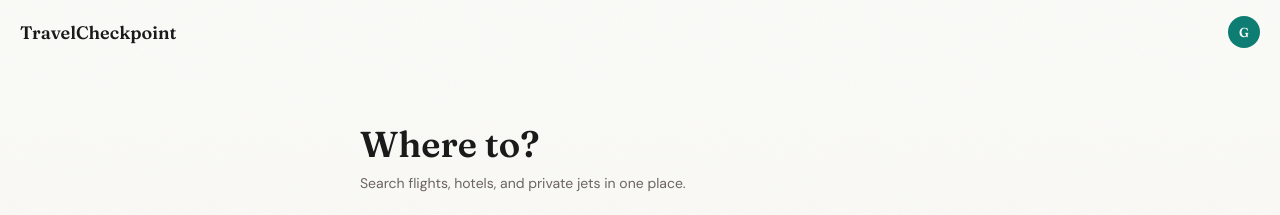
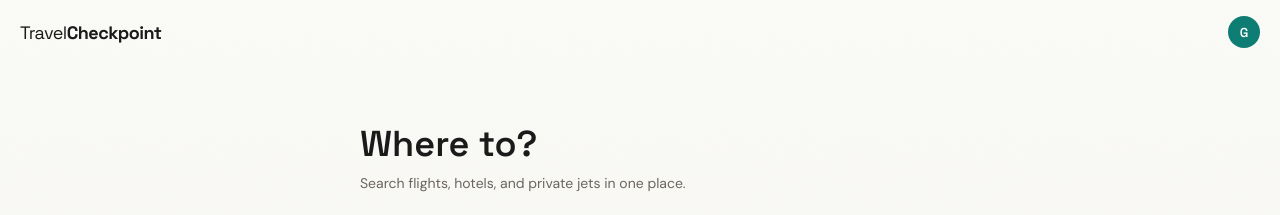
Before and after one commit to lineage007/travelcheckpoint, a Next.js app: page / in a window 1280 px wide. Shown: the top 215 px of the page. Built offline with nearby package versions, Linux system fonts and the light colour scheme.

Commit message:
design: Space Grotesk display font, modern wordmark with light/bold treatment, tighter kerning

```diff
--- a/src/app/globals.css
+++ b/src/app/globals.css
@@ -1,4 +1,4 @@
-@import url('https://fonts.googleapis.com/css2?family=Fraunces:ital,opsz,wght@0,9..144,300;0,9..144,400;0,9..144,500;0,9..144,600;0,9..144,700&family=DM+Sans:ital,wght@0,300;0,400;0,500;0,600;0,700&family=JetBrains+Mono:wght@400;500;600;700&display=swap');
+@import url('https://fonts.googleapis.com/css2?family=Space+Grotesk:wght@300;400;500;600;700&family=DM+Sans:ital,wght@0,300;0,400;0,500;0,600;0,700&family=JetBrains+Mono:wght@400;500;600;700&display=swap');
 
 :root {
   --bg-page: #FAFAF7;
@@ -19,7 +19,7 @@
   --status-warning-bg: #FEF4E4;
   --status-danger: #C4462A;
   --status-danger-bg: #FCEEE8;
-  --font-display: 'Fraunces', serif;
+  --font-display: 'Space Grotesk', sans-serif;
   --font-body: 'DM Sans', sans-serif;
   --font-mono: 'JetBrains Mono', monospace;
   --radius-sm: 8px;
--- a/src/app/page.tsx
+++ b/src/app/page.tsx
@@ -18,8 +18,8 @@ export default function Home() {
     <div style={{ minHeight: '100vh', background: 'linear-gradient(180deg, #FAFAF7 0%, #F2EFE8 100%)' }}>
       {/* Header */}
       <header style={{ padding: '16px 20px', display: 'flex', justifyContent: 'space-between', alignItems: 'center' }}>
-        <span style={{ fontFamily: 'var(--font-display)', fontSize: '18px', fontWeight: 600, color: 'var(--text-primary)' }}>
-          TravelCheckpoint
+        <span style={{ fontFamily: 'var(--font-display)', fontSize: '18px', letterSpacing: '-0.03em', color: 'var(--text-primary)' }}>
+          <span style={{ fontWeight: 400 }}>Travel</span><span style={{ fontWeight: 700 }}>Checkpoint</span>
         </span>
         <div style={{
           width: '32px', height: '32px', borderRadius: '50%', background: 'var(--accent)',
```
